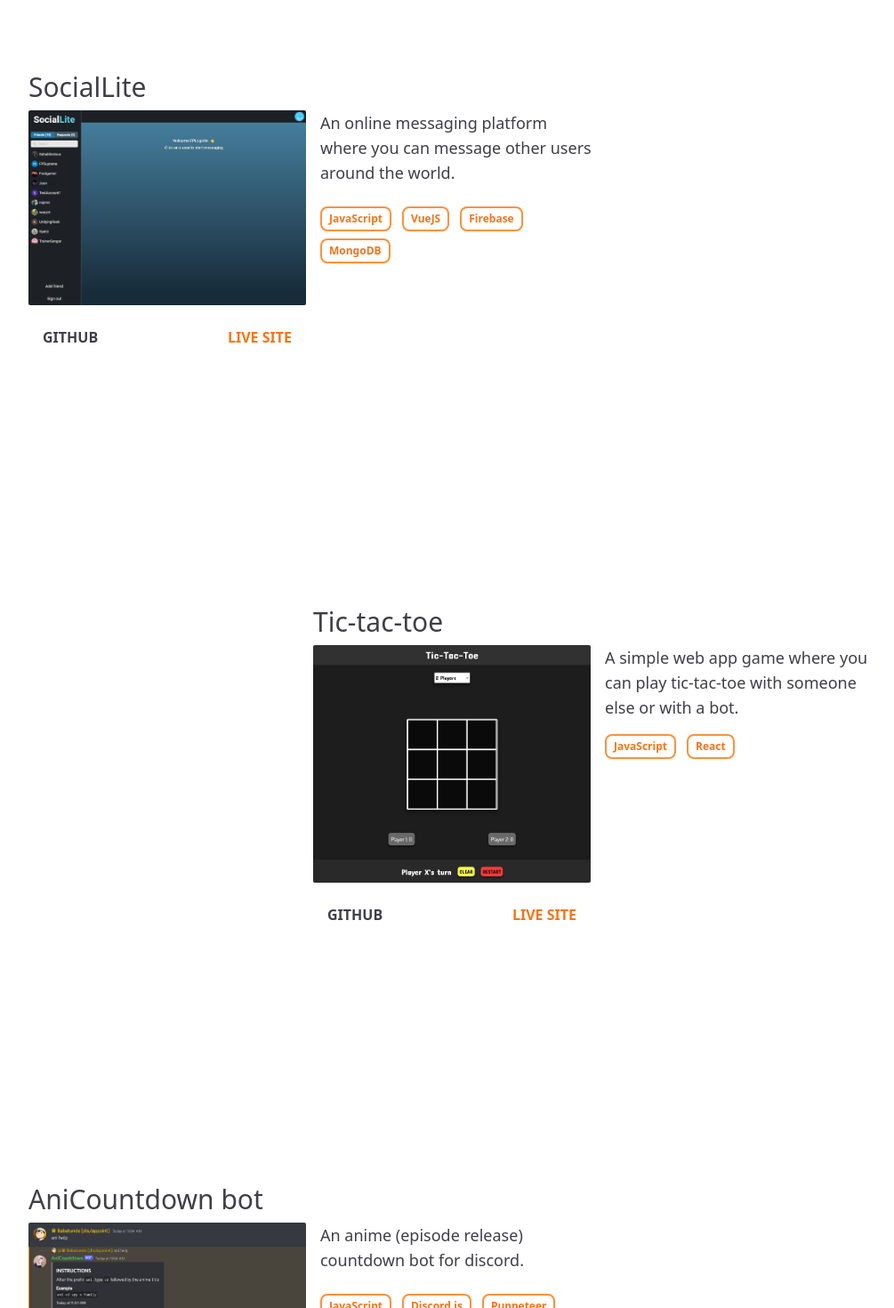
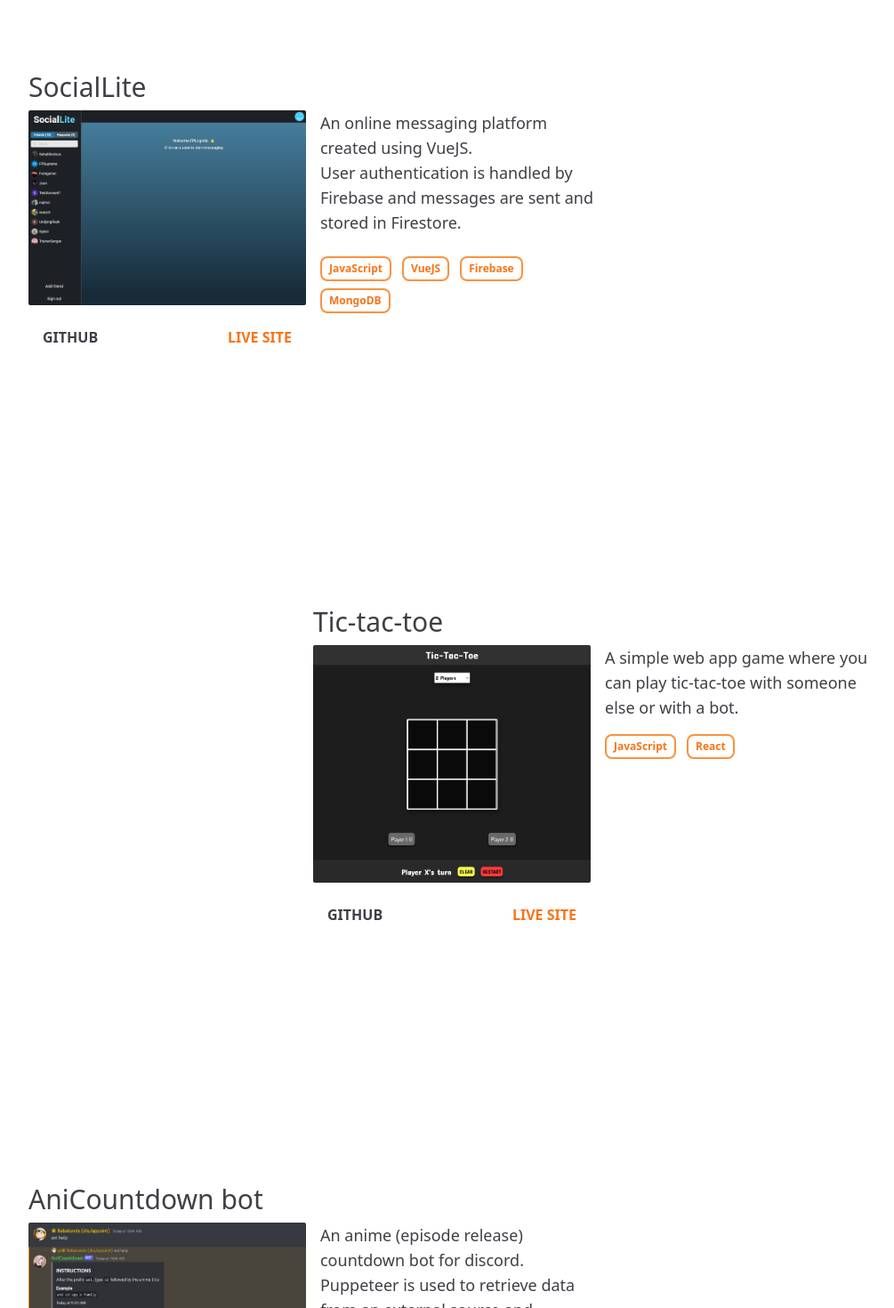
Before and after one commit to FPLCodes/Personal-portfolio, a Next.js app: page / in a window 1280 px wide. Shown: the part 880-2350 px from the top of the page at 89% size, without its empty margins (128-1133 px from the left). Built offline with nearby package versions, Linux system fonts and the light colour scheme.

Commit message:
Added more content to project descriptions

```diff
--- a/pages/index.tsx
+++ b/pages/index.tsx
@@ -154,8 +154,9 @@ const Home: NextPage = () => {
               </div>
               <div className="w-full flex flex-col gap-y-2">
                 <p className="mb-4 text-lg font-light">
-                  An online messaging platform where you can message other users
-                  around the world.
+                  An online messaging platform created using VueJS. <br></br>
+                  User authentication is handled by Firebase and messages are
+                  sent and stored in Firestore.
                 </p>
                 <div>
                   <div className="flex flex-wrap gap-x-3 gap-y-2 text-xs">
@@ -264,7 +265,10 @@ const Home: NextPage = () => {
               </div>
               <div className="w-full flex flex-col gap-y-2">
                 <p className="mb-4 text-lg font-light">
-                  An anime (episode release) countdown bot for discord.
+                  An anime (episode release) countdown bot for discord.{" "}
+                  <br></br> Puppeteer is used to retrieve data from an external
+                  source and discord.js allows us to communicate and display the
+                  data to user.
                 </p>
                 <div>
                   <div className="flex flex-wrap gap-x-3 gap-y-2 text-xs">
```
